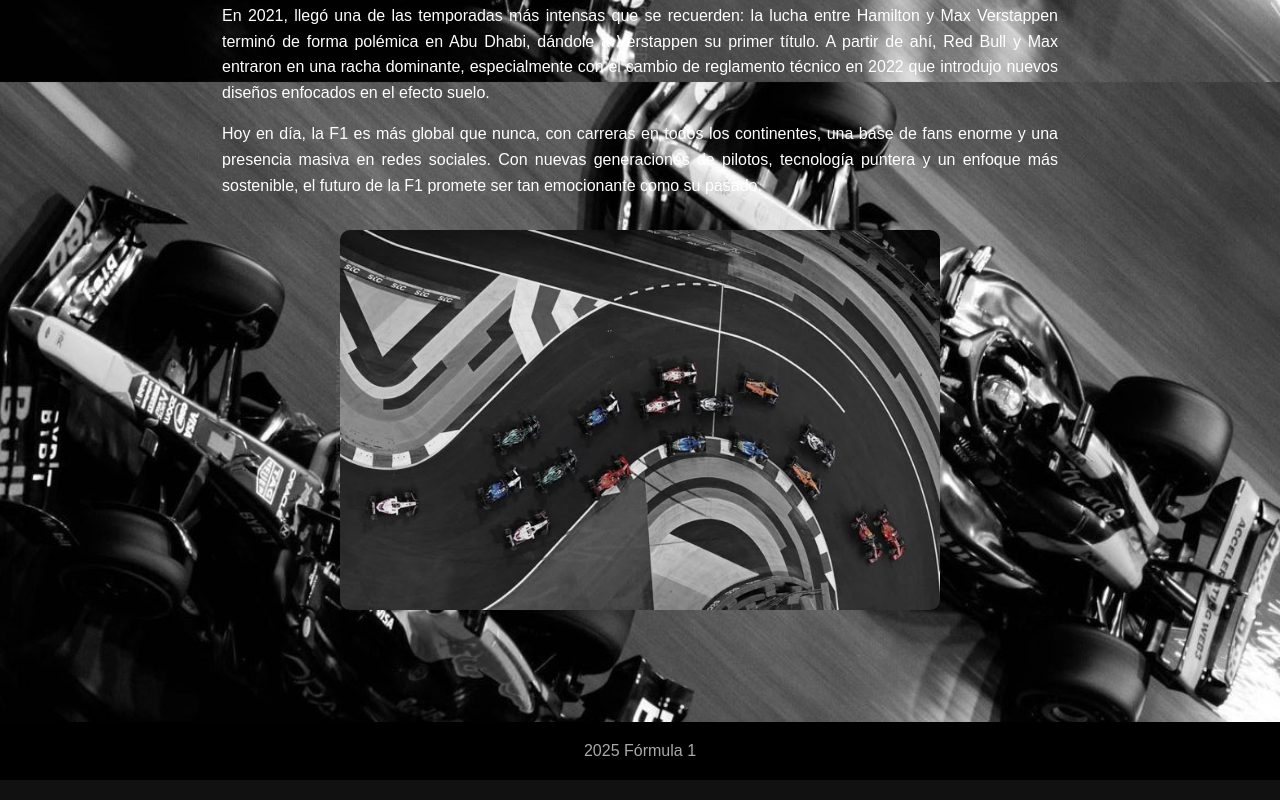
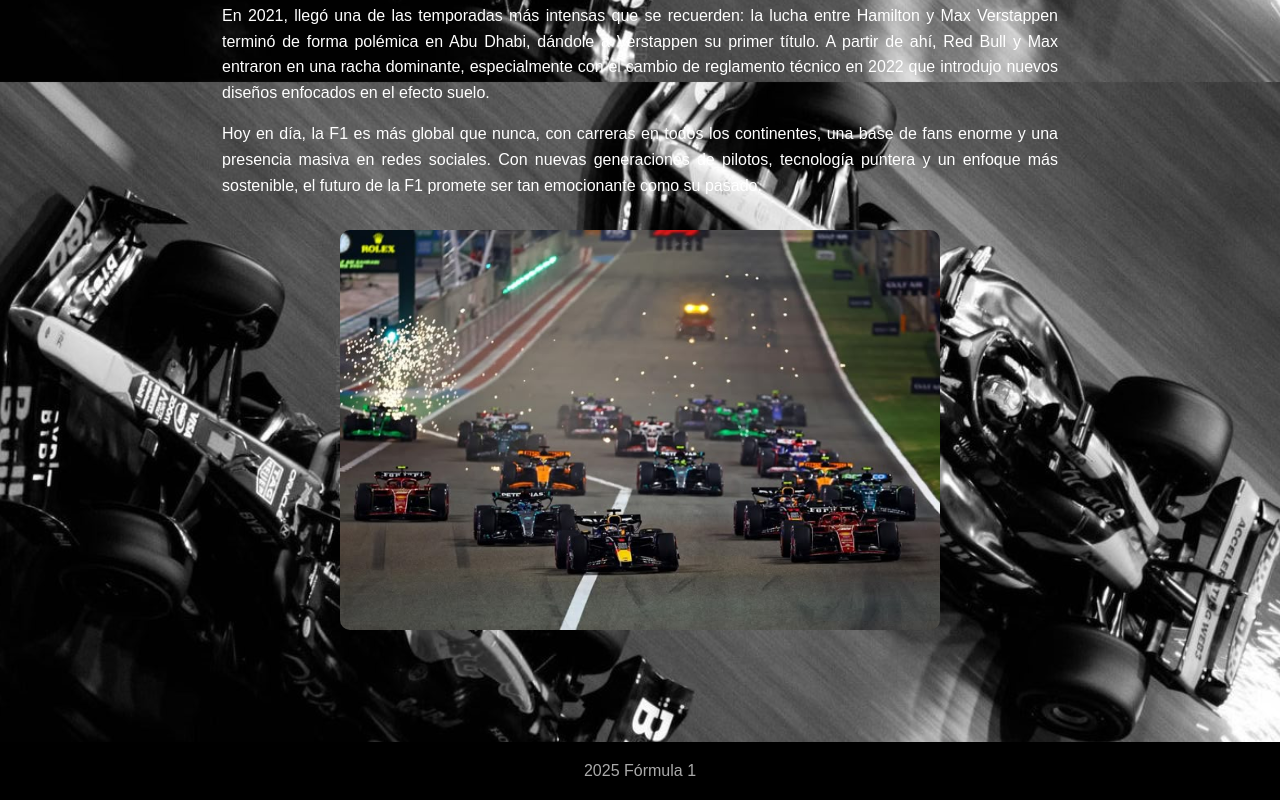
Before and after one commit to pat-to28/pat-to28.github.io, a plain HTML site: page index.html in a window 1280 px wide. Shown: the part 1518-2318 px from the top of the page. Drawn offline with Linux system fonts and the light colour scheme.

Commit message:
Update index.html

```diff
--- a/index.html
+++ b/index.html
@@ -51,8 +51,8 @@
     <p>Ya en los 2010, el deporte entró en la era híbrida. En 2014, con nuevos motores más eficientes, Mercedes-AMG comenzó un dominio brutal. Lewis Hamilton se convirtió en el piloto más exitoso de la historia moderna, ganando múltiples títulos y llevándose récords que antes parecían intocables. </p>
     <p>En 2021, llegó una de las temporadas más intensas que se recuerden: la lucha entre Hamilton y Max Verstappen terminó de forma polémica en Abu Dhabi, dándole a Verstappen su primer título. A partir de ahí, Red Bull y Max entraron en una racha dominante, especialmente con el cambio de reglamento técnico en 2022 que introdujo nuevos diseños enfocados en el efecto suelo. </p>
     <p>Hoy en día, la F1 es más global que nunca, con carreras en todos los continentes, una base de fans enorme y una presencia masiva en redes sociales. Con nuevas generaciones de pilotos, tecnología puntera y un enfoque más sostenible, el futuro de la F1 promete ser tan emocionante como su pasado. </p>
-    <a href="img/for.jpg" class="lightbox">
-    <img src="img/for.jpg" alt="Historia F1" />
+    <a href="img/1.jpg" class="lightbox">
+    <img src="img/1.jpg" alt="Historia F1" />
   </a>
     </section>
   </main>
```
